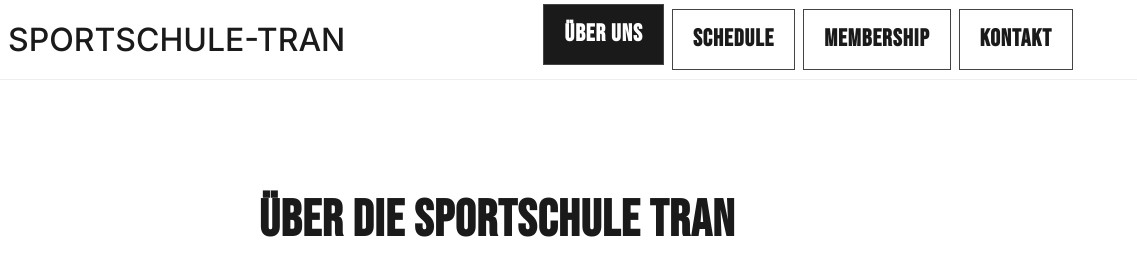
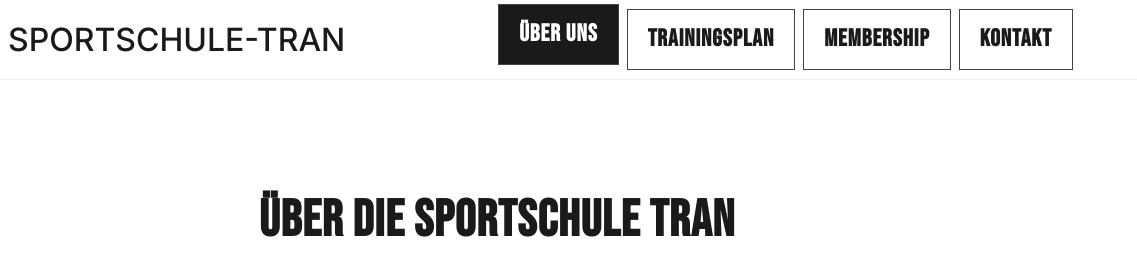
Before and after one commit to Abdallah-Elsayed/sportschule-tran, a website: page about.html in a window 1280 px wide. Shown: the top 280 px of the page, 143-1280 px from the left. Drawn offline with Linux system fonts and the light colour scheme.

Commit message:
corrected html

```diff
--- a/about.html
+++ b/about.html
@@ -26,7 +26,7 @@
 
         <div class="nav-links">
             <a href="about.html" class="active">ÜBER UNS</a>
-            <a href="schedule.html">SCHEDULE</a>
+            <a href="schedule.html">Trainingsplan</a>
             <a href="membership.html">MEMBERSHIP</a>
             <a href="contact.html">KONTAKT</a>
         </div>
@@ -40,7 +40,7 @@
 
     <div class="mobile-menu" id="mobileMenu">
         <a href="about.html">ÜBER UNS</a>
-        <a href="schedule.html">SCHEDULE</a>
+        <a href="schedule.html">Trainingsplan</a>
         <a href="membership.html">MEMBERSHIP</a>
         <a href="contact.html">KONTAKT</a>
     </div>
```
